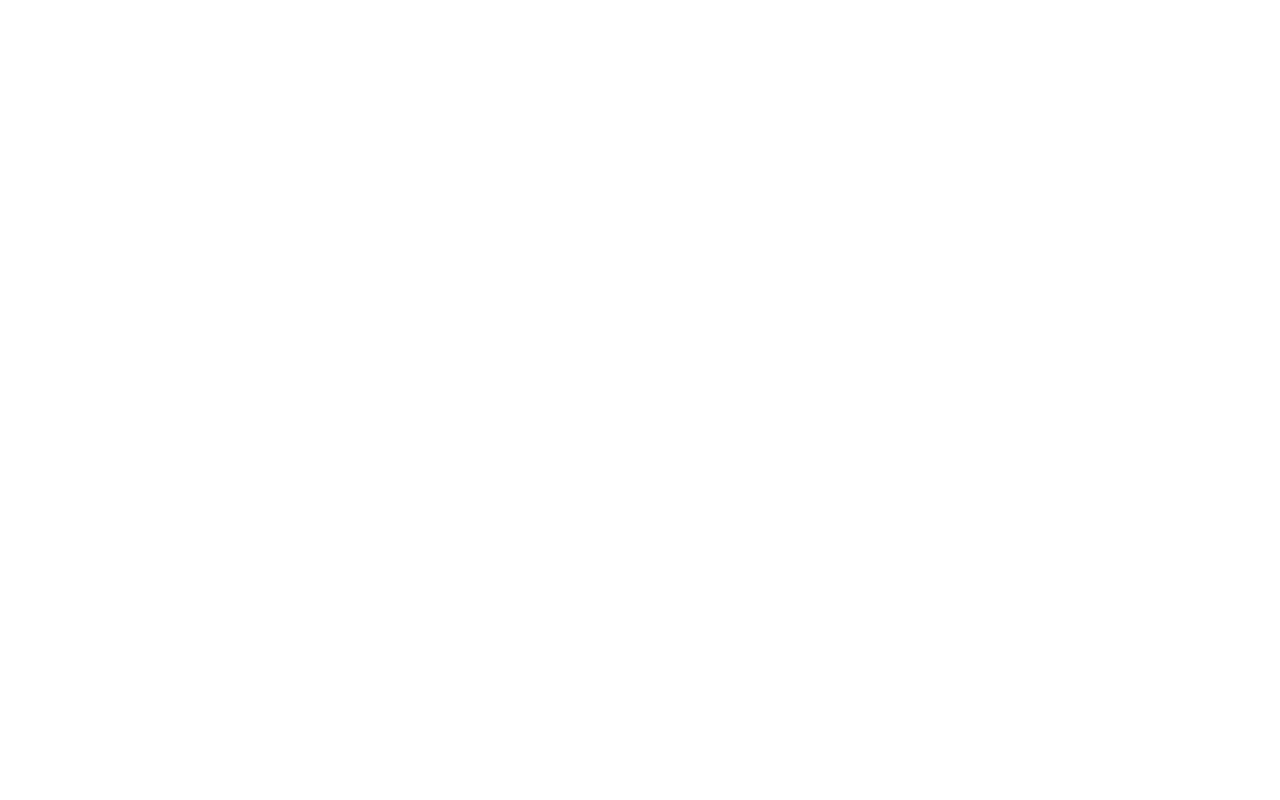
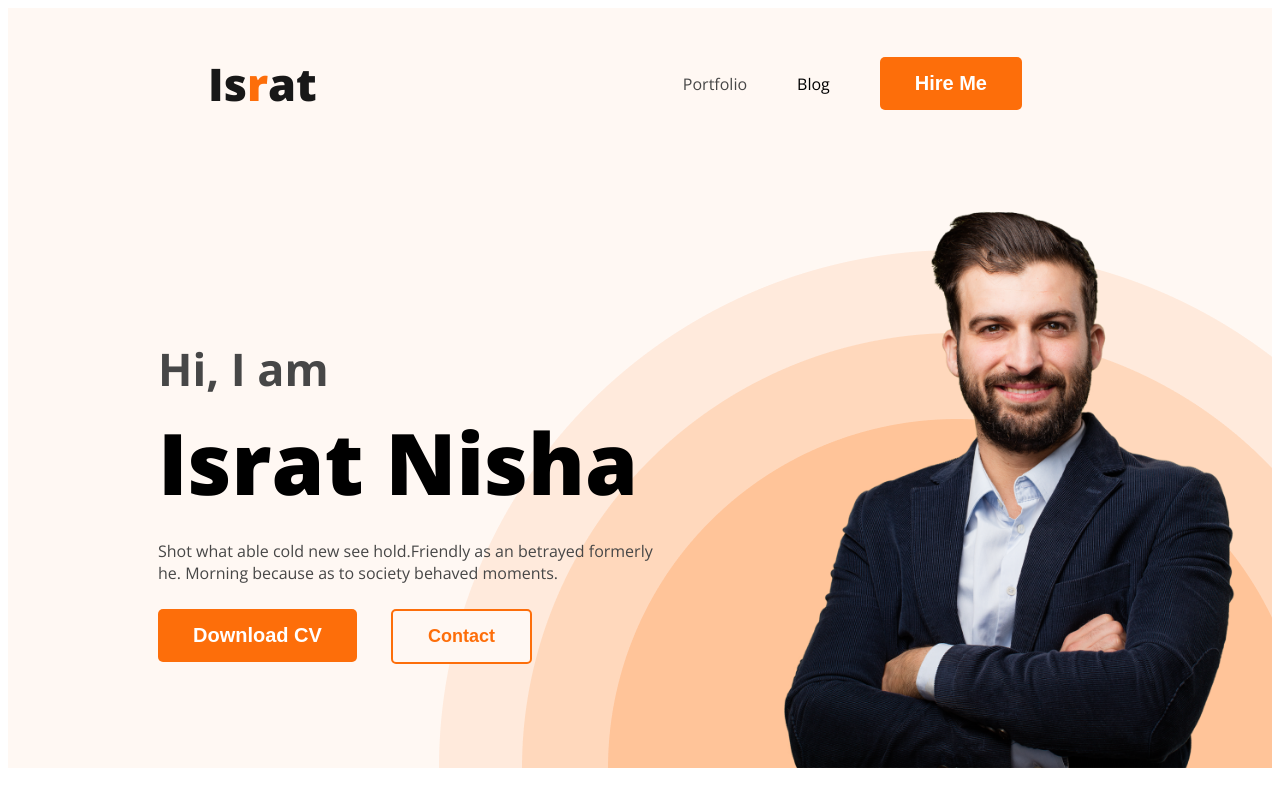
Before and after one commit to Israt-Nisha/web-portfolio, a plain HTML site: page index.html in a window 1280 px wide. Drawn offline with nearby package versions, Linux system fonts and the light colour scheme.

Commit message:
added header

```diff
--- a/index.html
+++ b/index.html
@@ -4,10 +4,33 @@
     <meta charset="UTF-8">
     <meta name="viewport" content="width=device-width, initial-scale=1.0">
     <title>Web Portfolio</title>
+
+    <link rel="preconnect" href="https://fonts.googleapis.com">
+    <link rel="preconnect" href="https://fonts.gstatic.com" crossorigin>
+    <link href="https://fonts.googleapis.com/css2?family=Open+Sans:ital,wght@0,300..800;1,300..800&display=swap" rel="stylesheet">
+    <link rel="stylesheet" href="styles/portfolio.css">
 </head>
 <body>
-    <header>
+    <header class="header">
+        <nav>
+            <h3 class="nav-title">Is<span class="text-primary">r</span>at</h3>
+            <ul>
+                <li><a href="">Portfolio</a></li>
+                <li><a href=""></a>Blog</li>
+                <li><button class="btn-primary">Hire Me</button></li>
+            </ul>
+        </nav>
+        <div class="banner">
+            <div class="banner-content">
+                <h3 class="banner-greeting">Hi, I  am</h3>
+                <h1 class="banner-title">Israt Nisha</h1>
+                <p class="banner-description">Shot what able cold new see hold.Friendly as an betrayed formerly he. Morning because as to society behaved moments.</p>
+                <button class="btn-primary">Download CV</button>
+                <button class="btn-white">Contact</button>
+            </div>
+            <img class="profile-pic" src="images/hardy.png" alt="">
 
+        </div>
     </header>
     <main>
 
--- /dev/null
+++ b/styles/portfolio.css
@@ -0,0 +1,95 @@
+/* common shared styles */
+body{
+    font-family: "Lato", sans-serif;
+    font-family: "Open Sans", sans-serif;
+}
+.text-primary{
+    color: #FD6E0A;
+}
+
+.btn-primary{
+    border-radius: 5px;
+    background: #FD6E0A;
+    border: 0;
+    color: white;
+    font-size: 20px;
+    font-weight: 700;
+    padding: 15px 35px;
+}
+.btn-white{
+    border-radius: 5px;
+    border: 2px solid #FD6E0A;
+    background: #FFF8F3;
+    color: #FD6E0A;
+    font-size: 18px;
+    font-weight: 700;
+    padding: 15px 35px;
+    margin-left: 30px;
+
+
+}
+/* nav related styles */
+nav {
+    display: flex;
+    justify-content: space-between;
+    align-items: center;
+    margin: 0 200px;
+}
+
+.nav-title {
+    color: #181818;
+    font-size: 45px;
+    font-weight: 800;
+}
+
+nav > ul{
+    display: flex;
+    align-items: center;
+}
+
+nav li{
+    list-style: none;
+    margin-right: 50px;
+}
+nav a{
+    text-decoration: none;
+    color: #474747;
+}
+
+/* header related styles */
+.header{
+    background: #FFF8F3;
+    background-image: url('../images/header_bg.png');
+    background-repeat: no-repeat;
+    background-position: bottom right;
+}
+.banner{
+    padding: 30px 30px 0px 150px;
+    display: flex;
+    align-items: center;
+    justify-content: space-between;
+}
+
+.banner-content{
+    max-width: 500px;
+}
+.banner .profile-pic{
+    width: 500px;
+}
+.banner-greeting{
+    font-size: 45px;
+    color: #474747;
+    margin-bottom: 0;
+
+}
+.banner-title{
+    font-size: 85px;
+    font-weight: 800;
+    margin-top: 5px;
+    margin-bottom: 20px;
+}
+.banner-description{
+    font-size: 16px;
+    color: #474747;
+    margin-bottom: 25px;
+}
```
Also changed, not shown: images/developer.png (added), images/hardy.png (added), images/header_bg.png (added), images/icons/facebook.png (added), images/icons/insta.png (added), images/icons/js.png (added), images/icons/mongo.png (added), images/icons/nodejs.png (added), images/icons/react.png (added), images/icons/twitter.png (added).
